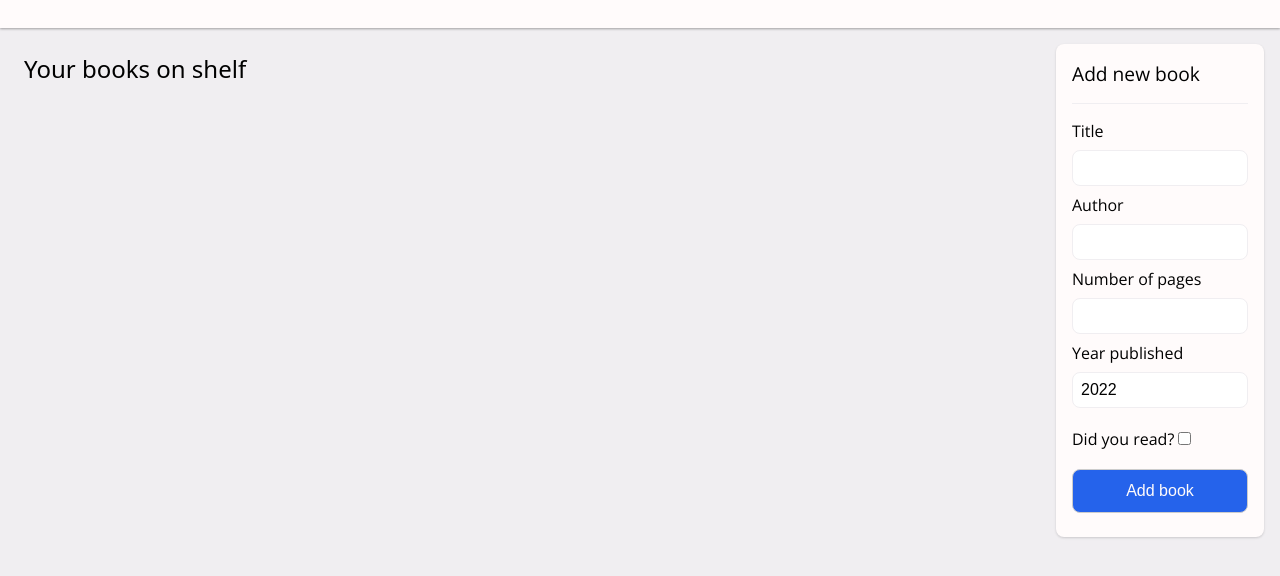
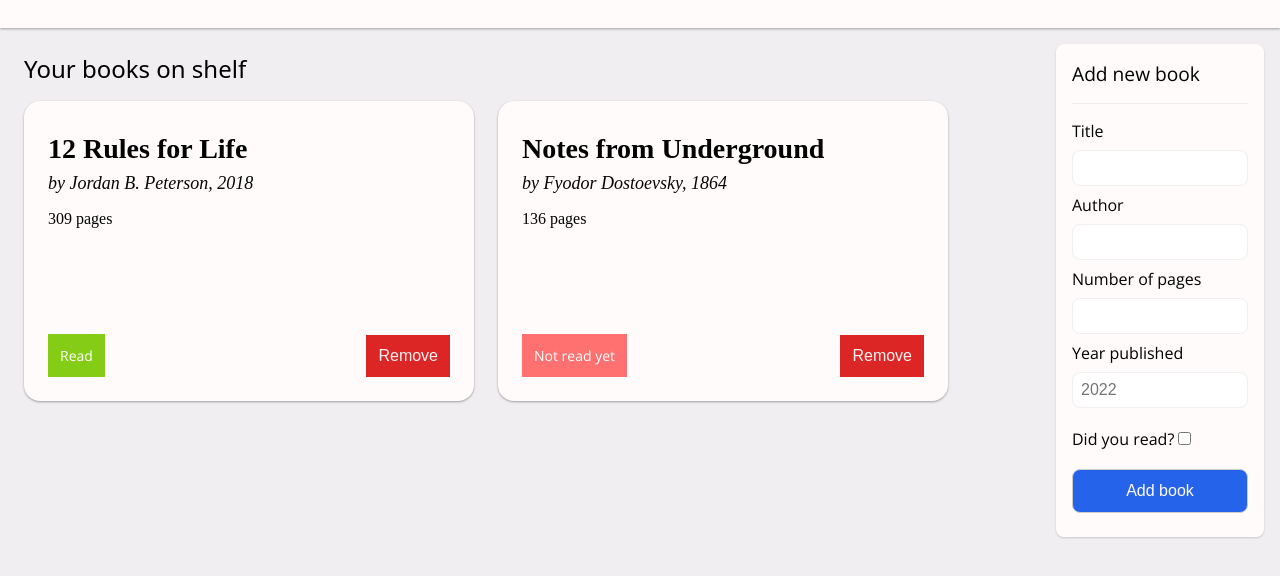
Before and after one commit to mrljsh/library-js-exercise, a plain HTML site: page index.html in a window 1280 px wide. Shown: the part 72-648 px from the top of the page. Drawn offline with nearby package versions, Linux system fonts and the light colour scheme.

Commit message:
Added read and remove buttons, looping through array and writing

```diff
--- a/index.html
+++ b/index.html
@@ -27,7 +27,7 @@
                 <label for="author">Author</label>
                 <input type="text" name="author" id="author" value="" required>
                 <label for="noPages">Number of pages</label>
-                <input type="number" name="noPages" id="noPages" value="" required>
+                <input type="number" name="noPages" id="noPages" value="" min="1" max="3000" required>
                 <label for="yearPublished">Year published</label>
                 <input type="number" id="yearPublished" min="1800" max="2022" step="1" value="2022" placeholder="2022" required>
                 <label for="read">Did you read?</label>
--- a/scripts.js
+++ b/scripts.js
@@ -5,7 +5,9 @@ const numberOfPagesInput = document.querySelector('#noPages');
 const datePublishedInput = document.querySelector('#yearPublished');
 const readInput = document.querySelector('#read');
 
-let myBooks = [];
+const bookShelf = document.querySelector('.books-shelf');
+
+
 
 
 //Book constructor
@@ -17,46 +19,80 @@ function Book(title, author, numberOfPages, datePublished, read) {
     this.read = Boolean(read);
 }
 
+const TwelveRules = new Book("12 Rules for Life", "Jordan B. Peterson", "309", "2018", true);
+const Dostoevsky = new Book("Notes from Underground", "Fyodor Dostoevsky", "136", "1864", false);
+
+let myBooks = [TwelveRules, Dostoevsky];
+
+//Pass values from input to Book constructor, push book in array
 function addBookToLibrary() {
     const inputBook = new Book(titleInput.value, authorInput.value, numberOfPagesInput.value, datePublishedInput.value, readInput.checked);
     myBooks.push(inputBook);
-    createBooksCard(titleInput.value, authorInput.value, numberOfPagesInput.value, datePublishedInput.value, readInput.checked);
 }
-
-const bookShelf = document.querySelector('.books-shelf');
 
 const form = document.querySelector('#addBookForm');
 form.addEventListener('submit', function(e){
     e.preventDefault();
     addBookToLibrary();
     resetForm();
+    loopThroughLibraryAndWrite();
 });
 
-function createBooksCard(title, author, pages, datePublished, read) {
+function loopThroughLibraryAndWrite(){
+    bookShelf.replaceChildren();
+    myBooks.forEach(function(book){
+        createBooksCard(book.title, book.author, book.numberOfPages, book.datePublished, book.read, myBooks.indexOf(book));
+    });
+}
+
+function createBooksCard(title, author, pages, datePublished, read, bookIndex) {
     const divCard = document.createElement('div');
     const titleParagraph = document.createElement('p');
     const authorParagraph = document.createElement('p');
     const pagesParagraph = document.createElement('p');
-    const readParagraph = document.createElement('p');
+    const readButton = document.createElement('button');
+    const removeButton = document.createElement('button');
+    const divButtons = document.createElement('div');
 
     divCard.classList.add('book-card');
     titleParagraph.classList.add('title');
     authorParagraph.classList.add('author');
     pagesParagraph.classList.add('pages');
-    readParagraph.classList.add('read');
+    divButtons.classList.add('book-card-buttons');
+    removeButton.classList.add('remove-btn');
+
+    readButton.classList.add('read');
     if(read == false){
-        readParagraph.classList.add('not');
+        readButton.classList.add('not');
     }
+
+    readButton.setAttribute('data-index', bookIndex);
+    readButton.addEventListener('click', function(e){
+        if(read == false){
+            myBooks[readButton.dataset.index].read = true;
+        } else{
+            myBooks[readButton.dataset.index].read = false;
+        }
+        loopThroughLibraryAndWrite();
+    });
+
+    removeButton.setAttribute('data-index', bookIndex);
+    removeButton.addEventListener('click', function(){
+        myBooks.splice(removeButton.dataset.index, 1);
+        loopThroughLibraryAndWrite();
+    });
 
     titleParagraph.textContent = title;
     authorParagraph.textContent = `by ${author}, ${datePublished}`;
     pagesParagraph.textContent = `${pages} pages`;
-    readParagraph.textContent = "Read"
+    removeButton.textContent = "Remove"
+    readButton.textContent = "Read"
     if(read == false){
-        readParagraph.innerHTML = "Not read yet"
+        readButton.innerHTML = "Not read yet"
     }
 
-    divCard.append(titleParagraph, authorParagraph, pagesParagraph, readParagraph);
+    divButtons.append(readButton, removeButton);
+    divCard.append(titleParagraph, authorParagraph, pagesParagraph, divButtons);
 
     bookShelf.appendChild(divCard);
 }
@@ -68,3 +104,6 @@ function resetForm() {
     datePublishedInput.value = "";
     readInput.checked = false;
 }
+
+window.onload = loopThroughLibraryAndWrite();
+window.onload = resetForm();
--- a/style.css
+++ b/style.css
@@ -153,15 +153,41 @@ main {
     margin: 16px 0px;
 }
 
-.book-card > .read {
+.book-card-buttons{
     margin-top: auto;
-    background-color: var(--light-green);
+    display: flex;
+    align-items: center;
+    justify-content: space-between;
+}
+
+.book-card-buttons > .read {
+    border: none;
+    display: inline-block;
+    margin-top: auto;
+    background-color: #84CC16;
     width: fit-content;
-    padding: 10px;
+    padding: 12px;
+    font-size: 14px;
     color: white;
     font-family: 'Open Sans', sans-serif;
 }
 
-.book-card > .not.read {
+.book-card-buttons > .not.read {
     background-color: var(--red);
 }
+
+.remove-btn {
+    padding: 12px;
+    font-size: 16px;
+    display: inline-block;
+    background-color: #DC2626;
+    color: #FEF2F2;
+    border: none;
+    transition: 0.3s ease-in;
+}
+
+.remove-btn:hover{
+    filter: brightness(0.92);
+    transition: 0.1s ease-out;
+    cursor: pointer;
+}
```
